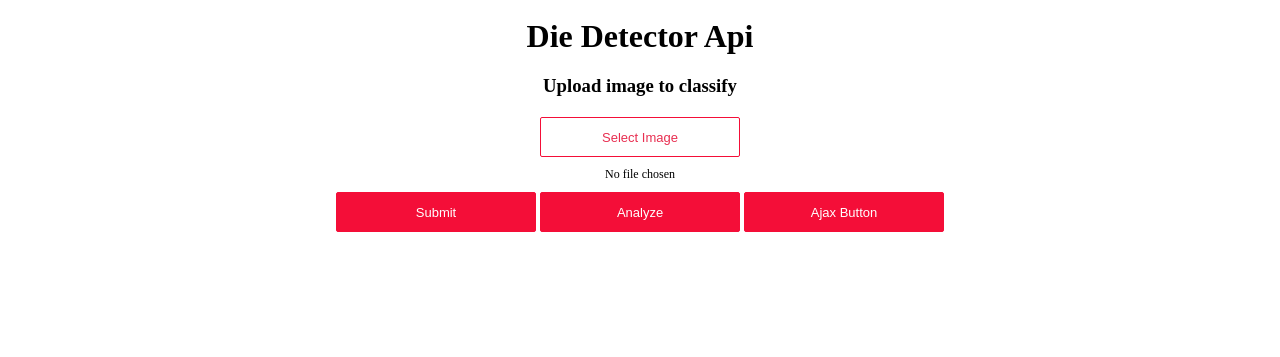
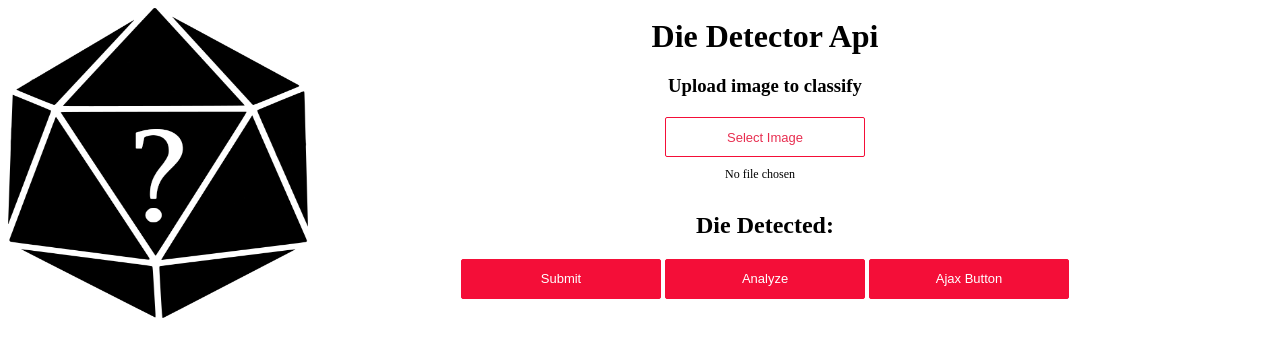
Before and after one commit to jaswged/die-detector-api, a Flask app: page /upload in a window 1280 px wide. Shown: the top 357 px of the page. Run offline with Flask 2, Linux system fonts and the light colour scheme; parts of the project's set-up code (start-up, migrations or seed data) failed here and were passed over.

Commit message:
Show api result on html

```diff
--- a/app/templates/docs.html
+++ b/app/templates/docs.html
@@ -15,6 +15,6 @@
     </ul>
     <p>The die detector API returns a String containing the predicted class:</p>
 
-    <img src="../assets/die-detector-api.png" height="512" width="445"/><img src="../assets/die-detector.png" height="720" width="763"/>
+    <img src="/static/die-detector-api.png" height="512" width="445"/><img src="../static/die-detector.png" height="720" width="763"/>
   </body>
 </html>
--- a/app/templates/image.html
+++ b/app/templates/image.html
@@ -9,6 +9,9 @@
 </head>
 
 <body>
+    <div style="height: 100%">
+        <img src="/static/die-detector-api.png" height="310" width="300" style="float: left"/>
+    </div>
     <h1 class="center">Die Detector Api</h1>
     <h3 class="center">Upload image to classify</h3>
     <form id="uploadForm" action="/uploader" method="POST" enctype="multipart/form-data">
@@ -22,6 +25,7 @@
             <div>
                 <img id='image-picked' class='no-display' alt='Chosen Image' height='200'>
             </div>
+            <h2 id="diePrediction">Die Detected: </h2>
             <button id='submit-button' class='analyze-button'>Submit</button>
             <button id='analyze-button' class='analyze-button' type='button' onclick="analyze()">Analyze</button>
             <button id='ajax-button' class='analyze-button' type='button' onclick="ajax_analyze()">Ajax Button</button>
@@ -86,7 +90,6 @@
 
         function ajax_analyze() {
             $("#ajax-button").innerHTML = 'Ajax Analyzing...';
-            //const form = $("#uploadForm");
 
             var form = $('#uploadForm')[0];
             var data = new FormData(form);
@@ -101,42 +104,13 @@
                 cache: false,
                 timeout: 600000,
                 success:function(data){
-                    alert("worked");
+                    $("#diePrediction").text("Die Detected: " + data);
                     console.log(data);
                 },
                 error: function(data){
-                    alert("Error");
                     console.log(data);
                 }
             });
-
-            // $.ajax({
-            //     url:'/uploader',
-            //     type:'post',
-            //     data:$('#myForm').serialize(),
-            //     success:function(data){
-            //         alert("worked");
-            //         console.log(data);
-            //     },
-            //     error: function(data){
-            //         alert("Error");
-            //         console.log(data);
-            //     }
-            // });
-
-            // $.ajax({
-            //     type: "POST",
-            //     url: '/uploader',
-            //     data: form.serialize(), // serializes the form's elements.
-            //     success: function(data) {
-            //         console.log(data);
-            //         alert(data); // show response from the py script.
-            //     },
-            //     error: function(data){
-            //       console.log("Error calling endpoint");
-            //       console.log(data);
-            //     }
-            // });
         }
     </script>
     <style>
```
